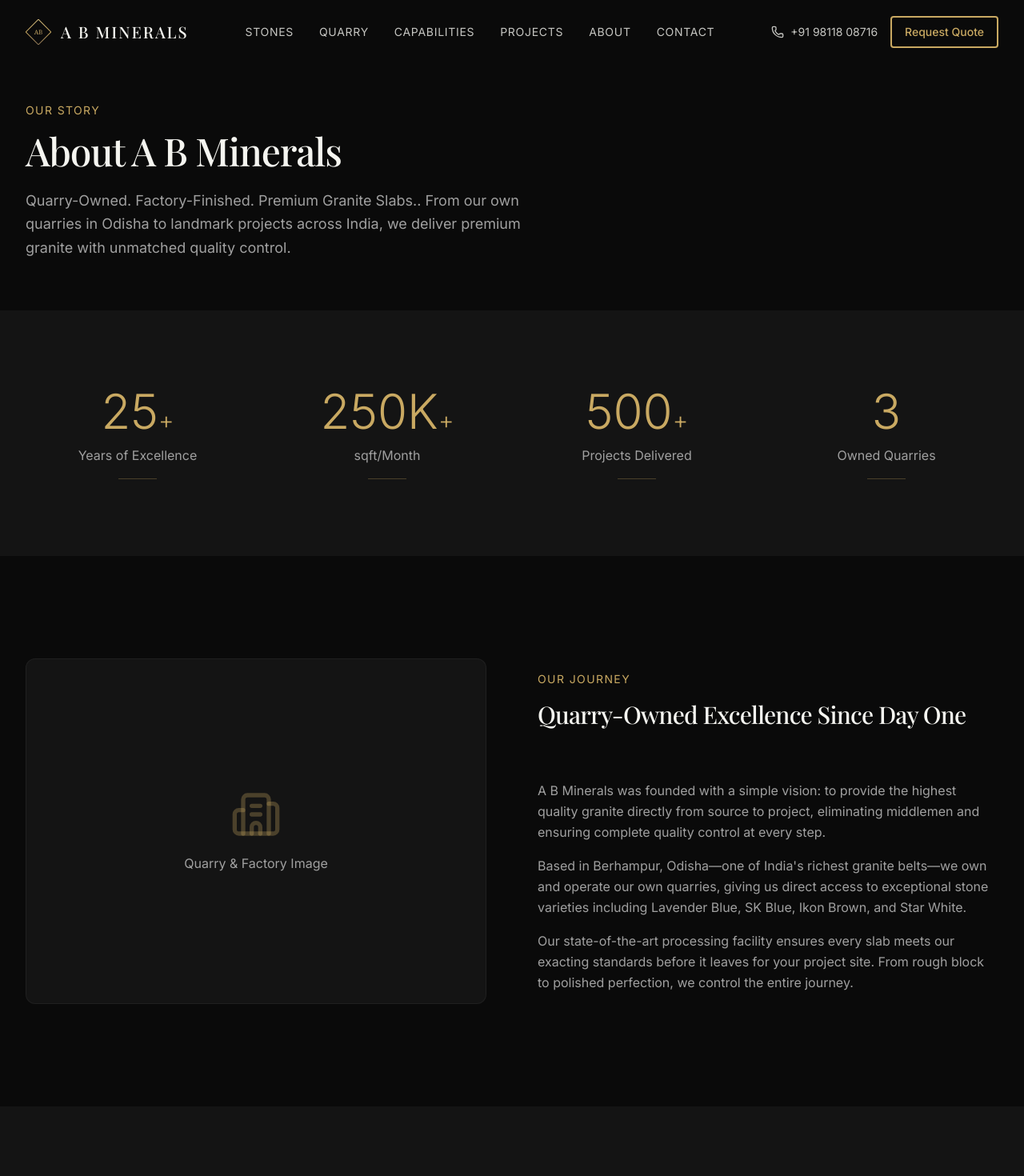
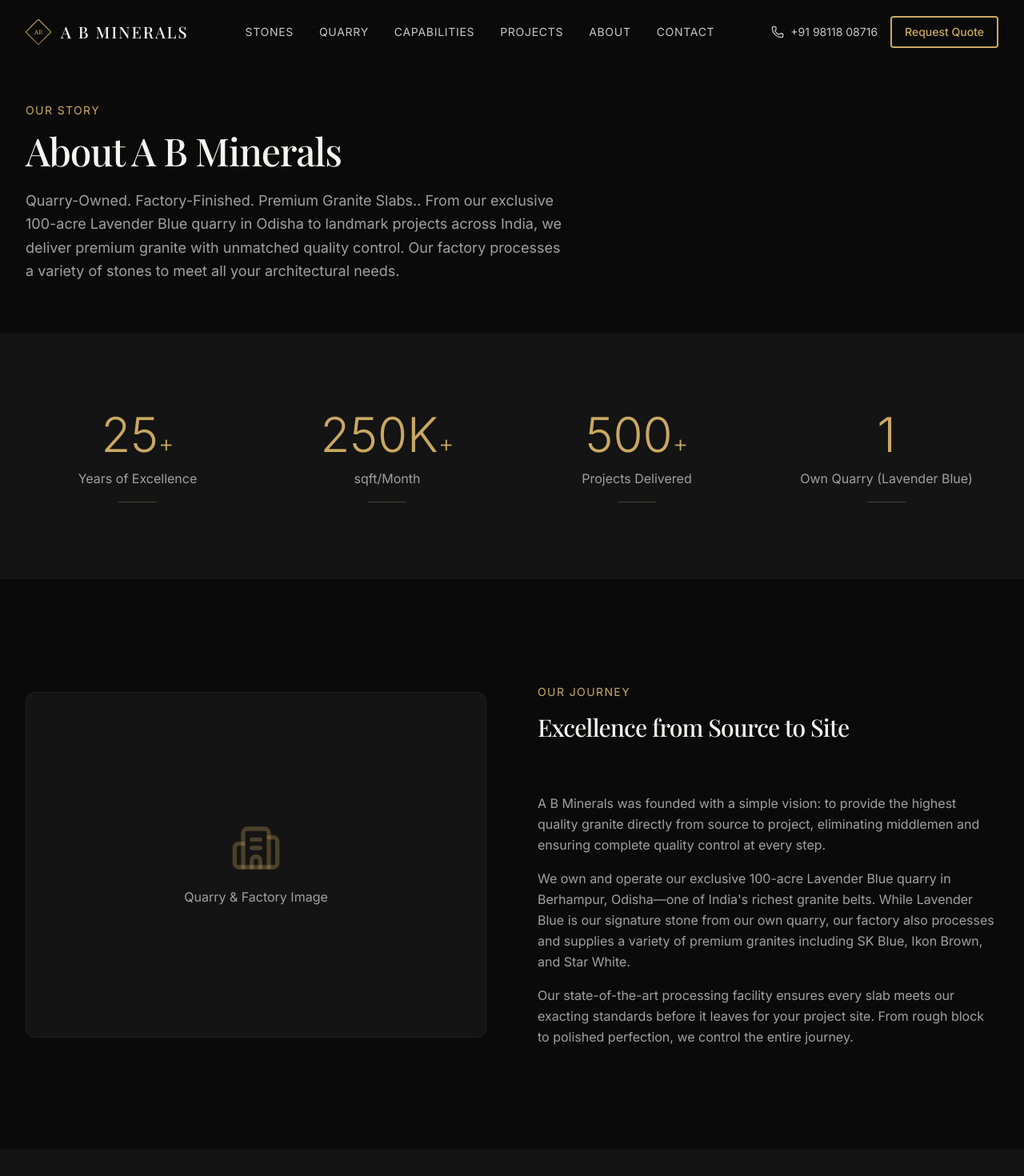
Before and after one commit to PseudoOzone/ab-minerals-website, a Next.js app: page /about in a window 1280 px wide. Shown: the top 1470 px of the page at 80% size. Built offline with nearby package versions, Linux system fonts and the light colour scheme.

Commit message:
Update: 1 own quarry (100 acres, Lavender Blue) + variety stones from factory; enhance videos; add QA placeholder

```diff
--- a/src/app/about/page.tsx
+++ b/src/app/about/page.tsx
@@ -63,8 +63,10 @@ export default function AboutPage() {
             </motion.div>
             <motion.div variants={fadeInUp}>
               <Text size="lg" muted className="max-w-2xl">
-                {companyInfo.tagline}. From our own quarries in Odisha to landmark
-                projects across India, we deliver premium granite with unmatched quality control.
+                {companyInfo.tagline}. From our exclusive 100-acre Lavender Blue quarry
+                in Odisha to landmark projects across India, we deliver premium granite
+                with unmatched quality control. Our factory processes a variety of stones
+                to meet all your architectural needs.
               </Text>
             </motion.div>
           </motion.div>
@@ -113,7 +115,7 @@ export default function AboutPage() {
                 <div className="text-5xl md:text-6xl font-display font-light mb-3" style={{ color: '#C9A962' }}>
                   <AnimatedCounter value={companyInfo.stats.quarriesOwned} duration={1.5} />
                 </div>
-                <Text muted>Owned Quarries</Text>
+                <Text muted>Own Quarry (Lavender Blue)</Text>
                 <div
                   className="mt-4 w-12 h-px mx-auto transition-all duration-500 group-hover:w-20"
                   style={{ backgroundColor: 'rgba(201, 169, 98, 0.3)' }}
@@ -159,7 +161,7 @@ export default function AboutPage() {
               <motion.div variants={fadeInUp}>
                 <SectionHeader
                   eyebrow="Our Journey"
-                  title="Quarry-Owned Excellence Since Day One"
+                  title="Excellence from Source to Site"
                   align="left"
                   className="mb-8"
                 />
@@ -172,9 +174,10 @@ export default function AboutPage() {
                   complete quality control at every step.
                 </Text>
                 <Text muted className="leading-relaxed">
-                  Based in Berhampur, Odisha—one of India&apos;s richest granite belts—we own and
-                  operate our own quarries, giving us direct access to exceptional stone varieties
-                  including Lavender Blue, SK Blue, Ikon Brown, and Star White.
+                  We own and operate our exclusive 100-acre Lavender Blue quarry in Berhampur,
+                  Odisha—one of India&apos;s richest granite belts. While Lavender Blue is our signature
+                  stone from our own quarry, our factory also processes and supplies a variety of
+                  premium granites including SK Blue, Ikon Brown, and Star White.
                 </Text>
                 <Text muted className="leading-relaxed">
                   Our state-of-the-art processing facility ensures every slab meets our exacting
@@ -316,6 +319,59 @@ export default function AboutPage() {
           </motion.div>
         </Container>
       </Section>
+
+      {/* Quality Assurance Section - Placeholder */}
+      <Section padding="lg" background="charcoal-light">
+        <Container>
+          <motion.div
+            initial="hidden"
+            whileInView="visible"
+            viewport={{ once: true }}
+            variants={staggerContainer}
+          >
+            <motion.div variants={fadeInUp}>
+              <SectionHeader
+                eyebrow="Quality Assurance"
+                title="Certified Excellence"
+                description="Our commitment to quality is backed by rigorous testing and certification."
+              />
+            </motion.div>
+
+            <motion.div
+              variants={fadeInUp}
+              className="max-w-4xl mx-auto"
+            >
+              {/* Placeholder for QA Report */}
+              <div
+                className="p-12 rounded-2xl text-center"
+                style={{
+                  backgroundColor: '#141414',
+                  border: '2px dashed rgba(201, 169, 98, 0.3)'
+                }}
+              >
+                <Shield className="w-16 h-16 mx-auto mb-6" style={{ color: 'rgba(201, 169, 98, 0.4)' }} />
+                <h3 className="font-serif text-2xl mb-3" style={{ color: '#F5F5F0' }}>
+                  Quality Assurance Report
+                </h3>
+                <Text muted className="max-w-md mx-auto mb-6">
+                  Our quality certifications, testing reports, and compliance documentation will be displayed here.
+                </Text>
+                <div className="flex flex-wrap justify-center gap-4 text-sm" style={{ color: 'rgba(245, 245, 240, 0.5)' }}>
+                  <span className="px-4 py-2 rounded-full" style={{ backgroundColor: 'rgba(201, 169, 98, 0.1)' }}>
+                    ISO Certification
+                  </span>
+                  <span className="px-4 py-2 rounded-full" style={{ backgroundColor: 'rgba(201, 169, 98, 0.1)' }}>
+                    Material Testing
+                  </span>
+                  <span className="px-4 py-2 rounded-full" style={{ backgroundColor: 'rgba(201, 169, 98, 0.1)' }}>
+                    Quality Reports
+                  </span>
+                </div>
+              </div>
+            </motion.div>
+          </motion.div>
+        </Container>
+      </Section>
     </>
   );
 }
--- a/src/app/capabilities/page.tsx
+++ b/src/app/capabilities/page.tsx
@@ -111,7 +111,7 @@ export default function CapabilitiesPage() {
               <div className="text-4xl md:text-5xl font-serif mb-2" style={{ color: '#C9A962' }}>
                 {companyInfo.stats.quarriesOwned}
               </div>
-              <Text muted>Owned Quarries</Text>
+              <Text muted>Own Quarry</Text>
             </motion.div>
             <motion.div variants={fadeInUp} className="text-center">
               <div className="text-4xl md:text-5xl font-serif mb-2" style={{ color: '#C9A962' }}>
@@ -201,7 +201,7 @@ export default function CapabilitiesPage() {
             >
               {/* Process Steps */}
               {[
-                { step: "01", title: "Quarry Extraction", desc: "Raw blocks extracted from our owned quarries in Odisha" },
+                { step: "01", title: "Quarry Extraction", desc: "Raw Lavender Blue blocks from our own 100-acre quarry in Odisha" },
                 { step: "02", title: "Block Selection", desc: "Each block inspected for color consistency and structural integrity" },
                 { step: "03", title: "Cutting & Sizing", desc: "Precision gang-saw cutting into slabs of required thickness" },
                 { step: "04", title: "Surface Finishing", desc: "Polish, flame, leather or custom finish applied" },
--- a/src/app/page.tsx
+++ b/src/app/page.tsx
@@ -249,14 +249,14 @@ export default function Home() {
                     className="text-5xl md:text-6xl lg:text-7xl font-display font-light"
                     style={{ color: '#C9A962' }}
                   >
-                    <AnimatedCounter value={3} duration={1.5} />
+                    <AnimatedCounter value={1} duration={1.5} />
                   </span>
                 </div>
                 <p
                   className="mt-3 text-sm md:text-base tracking-wider uppercase"
                   style={{ color: 'rgba(245, 245, 240, 0.7)' }}
                 >
-                  Owned Quarries
+                  Own Quarry
                 </p>
                 <div
                   className="mt-4 w-12 h-px mx-auto transition-all duration-500 group-hover:w-20"
@@ -447,8 +447,8 @@ export default function Home() {
             {[
               {
                 icon: <Sparkles className="w-6 h-6" />,
-                title: "Quarry Ownership",
-                description: "Direct ownership of 3 quarries ensures consistent supply and competitive pricing."
+                title: "Own Quarry",
+                description: "100-acre Lavender Blue quarry + factory processing for variety stones."
               },
               {
                 icon: <Factory className="w-6 h-6" />,
--- a/src/app/quarry/page.tsx
+++ b/src/app/quarry/page.tsx
@@ -49,9 +49,9 @@ const quarryMedia = [
 
 // Stats data
 const stats = [
-  { value: '1', label: 'Exclusive Quarry', suffix: '' },
+  { value: '1', label: 'Own Quarry', suffix: '' },
   { value: '30', label: 'Years Operating', suffix: '+' },
-  { value: '50', label: 'Acres Reserve', suffix: '+' },
+  { value: '100', label: 'Acres Reserve', suffix: '' },
   { value: '100', label: 'Monthly Output (Blocks)', suffix: '+' },
 ];
 
@@ -127,6 +127,9 @@ export default function QuarryPage() {
             loop
             playsInline
             className="h-full w-full object-cover"
+            style={{
+              filter: 'contrast(1.1) saturate(1.15) brightness(1.05)',
+            }}
           >
             <source src="/quarry/quarry-1.mp4" type="video/mp4" />
           </video>
@@ -178,8 +181,8 @@ export default function QuarryPage() {
                 className="text-xl mb-8 max-w-xl"
                 style={{ color: 'rgba(245, 245, 240, 0.8)' }}
               >
-                The only quarry we own. The only stone we master.
-                Premium Lavender Blue granite from the mineral-rich lands of Odisha.
+                Our exclusive 100-acre Lavender Blue quarry in Odisha.
+                We also process and supply a variety of premium granites from our factory.
               </Typography>
 
               <div className="flex flex-wrap gap-4">
@@ -399,7 +402,7 @@ export default function QuarryPage() {
                   },
                   {
                     title: 'Reliable Supply',
-                    description: 'Guaranteed stock availability with 50+ acres of reserves.',
+                    description: 'Guaranteed stock availability with 100 acres of reserves.',
                   },
                   {
                     title: 'Customization',
@@ -446,6 +449,9 @@ export default function QuarryPage() {
                 loop
                 playsInline
                 className="h-full w-full object-cover"
+                style={{
+                  filter: 'contrast(1.1) saturate(1.15) brightness(1.05)',
+                }}
               >
                 <source src="/quarry/quarry-2.mp4" type="video/mp4" />
               </video>
--- a/src/app/stones/page.tsx
+++ b/src/app/stones/page.tsx
@@ -66,8 +66,8 @@ export default function StonesPage() {
             </motion.div>
             <motion.div variants={fadeInUp}>
               <Text size="lg" muted className="max-w-2xl">
-                Quarry-owned, factory-finished. Explore our signature collection of
-                premium granite slabs, each with unique patterns and exceptional quality.
+                Our signature Lavender Blue from our own quarry, plus a variety of
+                premium granites factory-finished to perfection.
               </Text>
             </motion.div>
           </motion.div>
--- a/src/components/ui/MediaCarousel.tsx
+++ b/src/components/ui/MediaCarousel.tsx
@@ -170,6 +170,9 @@ export function MediaCarousel({
                 playsInline
                 onEnded={handleVideoEnd}
                 className="h-full w-full object-cover"
+                style={{
+                  filter: 'contrast(1.1) saturate(1.15) brightness(1.05)',
+                }}
               />
             ) : (
               <Image
--- a/src/config/company.config.ts
+++ b/src/config/company.config.ts
@@ -29,7 +29,8 @@ export const companyInfo = {
     capacityUnit: "sqft",
     yearsExperience: 25,               // ← PLACEHOLDER: Update years of experience
     projectsCompleted: 500,            // ← PLACEHOLDER: Update projects count
-    quarriesOwned: 3,                  // ← PLACEHOLDER: Update quarries owned
+    quarriesOwned: 1,                  // 1 own quarry (Lavender Blue), variety stones processed at factory
+    quarryAcres: 100,                  // 100 acres Lavender Blue quarry
   },
 };
 
```
Also changed, not shown: src/config/stones.config.ts (+7 -7 lines).
